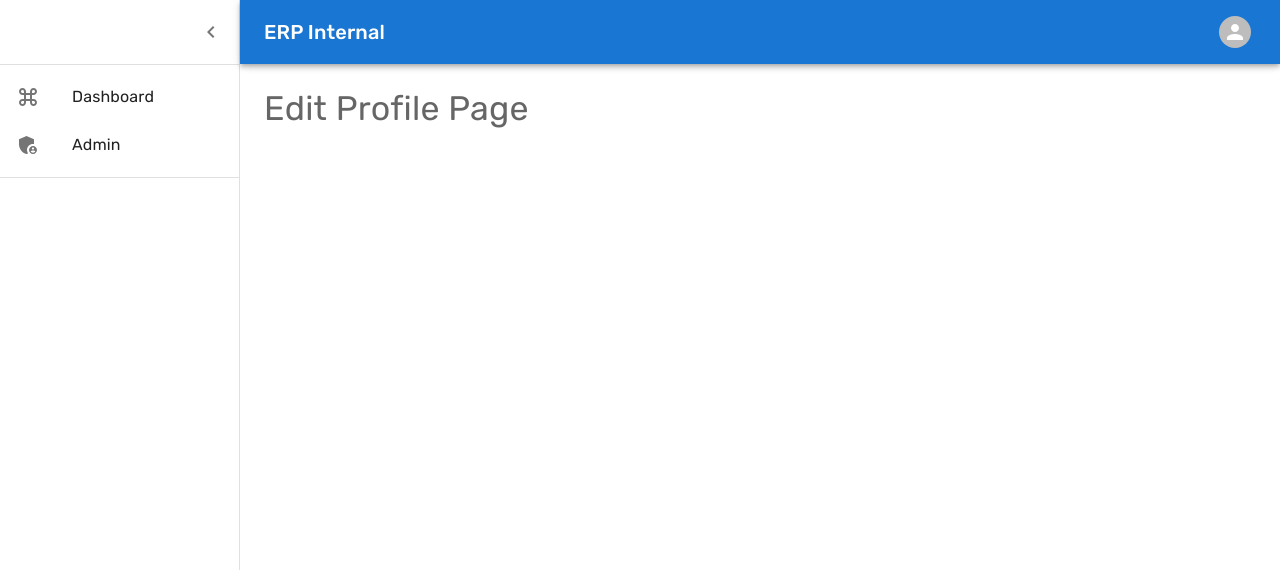
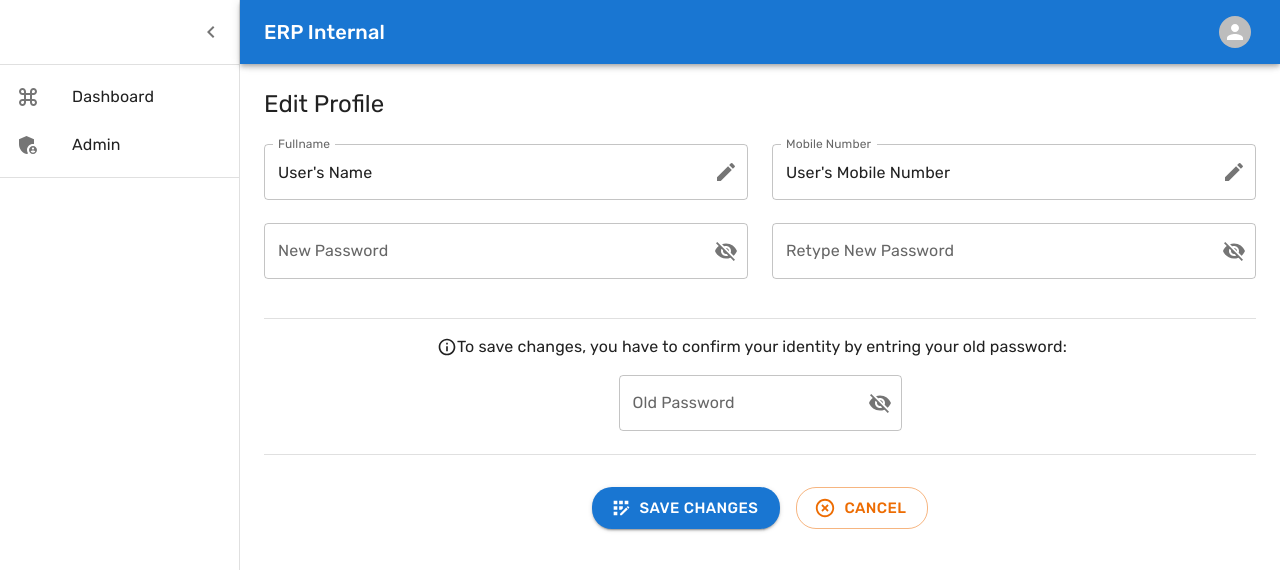
Before and after one commit to makmashuk/erp-RS, a Next.js app: page /dashboard/edit-profile in a window 1280 px wide. Shown: the top 570 px of the page. Built offline with nearby package versions, Linux system fonts and the light colour scheme.

Commit message:
edit-profile page set up

```diff
--- a/pages/dashboard/edit-profile.js
+++ b/pages/dashboard/edit-profile.js
@@ -1,14 +1,263 @@
+import { useState, useRef, useEffect } from "react";
 import Dashboard from "../../components/Layout/dashboard";
 import Typography from "@mui/material/Typography";
+import Box from "@mui/material/Box";
+import Grid from "@mui/material/Grid";
+import TextField from "@mui/material/TextField";
+import InputAdornment from "@mui/material/InputAdornment";
+import IconButton from "@mui/material/IconButton";
+import ModeEditIcon from "@mui/icons-material/ModeEdit";
+import Stack from "@mui/material/Stack";
+import Button from "@mui/material/Button";
+import Tooltip from "@mui/material/Tooltip";
+import Visibility from "@mui/icons-material/Visibility";
+import VisibilityOff from "@mui/icons-material/VisibilityOff";
+import AppRegistrationIcon from "@mui/icons-material/AppRegistration";
+import HighlightOffOutlinedIcon from "@mui/icons-material/HighlightOffOutlined";
+import DoNotDisturbOnOutlinedIcon from "@mui/icons-material/DoNotDisturbOnOutlined";
+import { Divider } from "@mui/material";
+import InfoOutlinedIcon from "@mui/icons-material/InfoOutlined";
 
-const editProfile = () => {
+const EditProfile = () => {
+  const [nameEdit, setNameEdit] = useState(false);
+  const [showPsw, setShowPsw] = useState(false);
+  const [mobileEdit, setMobileEdit] = useState(false);
+  const refName = useRef(null);
+  const refPsw = useRef(null);
+  const refMobile = useRef(null);
+
+  const handleNameEdit = () => {
+    if (nameEdit) {
+      refName.current.querySelector("input").blur();
+      refName.current.childNodes[0].classList.remove("Mui-focused");
+      refName.current.childNodes[1].classList.remove("Mui-focused");
+    } else {
+      refName.current.querySelector("input").focus();
+      refName.current.childNodes[0].classList.add("Mui-focused");
+      refName.current.childNodes[1].classList.add("Mui-focused");
+    }
+    setNameEdit(!nameEdit);
+  };
+
+  const handleMobileEdit = () => {
+    if (mobileEdit) {
+      refMobile.current.querySelector("input").blur();
+      refMobile.current.childNodes[0].classList.remove("Mui-focused");
+      refMobile.current.childNodes[1].classList.remove("Mui-focused");
+    } else {
+      refMobile.current.querySelector("input").focus();
+      refMobile.current.childNodes[0].classList.add("Mui-focused");
+      refMobile.current.childNodes[1].classList.add("Mui-focused");
+    }
+    setMobileEdit(!mobileEdit);
+  };
+
+  const cancelEdit = () => {
+    setNameEdit(false);
+    setMobileEdit(false);
+  };
+
   return (
     <Dashboard>
-      <Typography variant="h4" color="textSecondary">
-        Edit Profile Page
+      <Typography variant="h5" mb={3}>
+        Edit Profile
       </Typography>
+      <Box variant="form" noValidate autoComplete="off">
+        <Grid container columnSpacing={3}>
+          <Grid item xs={12} lg={6}>
+            <TextField
+              defaultValue="User's Name"
+              id="fullname"
+              name="fullname"
+              label="Fullname"
+              helperText=" "
+              fullWidth
+              ref={refName}
+              InputProps={{
+                readOnly: !nameEdit,
+                endAdornment: (
+                  <InputAdornment position="end">
+                    {nameEdit ? (
+                      <Tooltip title="Cancel edit">
+                        <IconButton
+                          aria-label="toggle edit mode"
+                          onClick={handleNameEdit}
+                          edge="end"
+                        >
+                          <DoNotDisturbOnOutlinedIcon color="warning" />
+                        </IconButton>
+                      </Tooltip>
+                    ) : (
+                      <Tooltip title="Edit">
+                        <IconButton
+                          aria-label="toggle edit mode"
+                          onClick={handleNameEdit}
+                          edge="end"
+                        >
+                          <ModeEditIcon />
+                        </IconButton>
+                      </Tooltip>
+                    )}
+                  </InputAdornment>
+                ),
+              }}
+            />
+          </Grid>
+          <Grid item xs={12} lg={6}>
+            <TextField
+              defaultValue="User's Mobile Number"
+              id="mobile"
+              name="mobile"
+              label="Mobile Number"
+              helperText=" "
+              fullWidth
+              ref={refMobile}
+              InputProps={{
+                readOnly: !mobileEdit,
+                endAdornment: (
+                  <InputAdornment position="end">
+                    {mobileEdit ? (
+                      <Tooltip title="Cancel edit">
+                        <IconButton
+                          aria-label="toggle edit mode"
+                          onClick={handleMobileEdit}
+                          edge="end"
+                        >
+                          <DoNotDisturbOnOutlinedIcon color="warning" />
+                        </IconButton>
+                      </Tooltip>
+                    ) : (
+                      <Tooltip title="Edit">
+                        <IconButton
+                          aria-label="toggle edit mode"
+                          onClick={handleMobileEdit}
+                          edge="end"
+                        >
+                          <ModeEditIcon />
+                        </IconButton>
+                      </Tooltip>
+                    )}
+                  </InputAdornment>
+                ),
+              }}
+            />
+          </Grid>
+          <Grid item xs={12} lg={6}>
+            <TextField
+              type={showPsw ? "text" : "password"}
+              label="New Password"
+              helperText=" "
+              fullWidth
+              InputProps={{
+                endAdornment: (
+                  <InputAdornment position="end">
+                    <IconButton
+                      aria-label="toggle password visibility"
+                      onClick={() => setShowPsw(!showPsw)}
+                      edge="end"
+                    >
+                      {showPsw ? <Visibility /> : <VisibilityOff />}
+                    </IconButton>
+                  </InputAdornment>
+                ),
+              }}
+            />
+          </Grid>
+          <Grid item xs={12} lg={6} mb={2}>
+            <TextField
+              type={showPsw ? "text" : "password"}
+              id="password"
+              name="password"
+              label="Retype New Password"
+              helperText=" "
+              fullWidth
+              InputProps={{
+                endAdornment: (
+                  <InputAdornment position="end">
+                    <IconButton
+                      aria-label="toggle password visibility"
+                      onClick={() => setShowPsw(!showPsw)}
+                      edge="end"
+                    >
+                      {showPsw ? <Visibility /> : <VisibilityOff />}
+                    </IconButton>
+                  </InputAdornment>
+                ),
+              }}
+            />
+          </Grid>
+        </Grid>
+        <Divider />
+        <Grid container spacing={2} direction="column" alignItems="center">
+          <Stack
+            direction={{ xs: "column", lg: "row" }}
+            alignItems="center"
+            mt={4}
+          >
+            <InfoOutlinedIcon color="gray" fontSize="small" />
+            <Typography
+              variant="paragraph"
+              component="paragraph"
+              textAlign="center"
+            >
+              To save changes, you have to confirm your identity by entring your
+              old password:
+            </Typography>
+          </Stack>
+          <Grid item xs={12} lg={8}>
+            <TextField
+              type={showPsw ? "text" : "password"}
+              id="old-password"
+              name="old-password"
+              label="Old Password"
+              helperText=" "
+              fullWidth
+              InputProps={{
+                endAdornment: (
+                  <InputAdornment position="end">
+                    <IconButton
+                      aria-label="toggle password visibility"
+                      onClick={() => setShowPsw(!showPsw)}
+                      edge="end"
+                    >
+                      {showPsw ? <Visibility /> : <VisibilityOff />}
+                    </IconButton>
+                  </InputAdornment>
+                ),
+              }}
+            />
+          </Grid>
+        </Grid>
+        <Divider />
+        <Stack
+          direction={{ xs: "column", lg: "row" }}
+          spacing={2}
+          mt={4}
+          justifyContent="center"
+        >
+          <Button
+            type="submit"
+            variant="contained"
+            size="large"
+            sx={{ borderRadius: 5 }}
+            startIcon={<AppRegistrationIcon />}
+          >
+            Save Changes
+          </Button>
+          <Button
+            color="warning"
+            variant="outlined"
+            size="large"
+            sx={{ borderRadius: 5 }}
+            startIcon={<HighlightOffOutlinedIcon />}
+            onClick={cancelEdit}
+          >
+            Cancel
+          </Button>
+        </Stack>
+      </Box>
     </Dashboard>
   );
 };
 
-export default editProfile;
+export default EditProfile;
```
